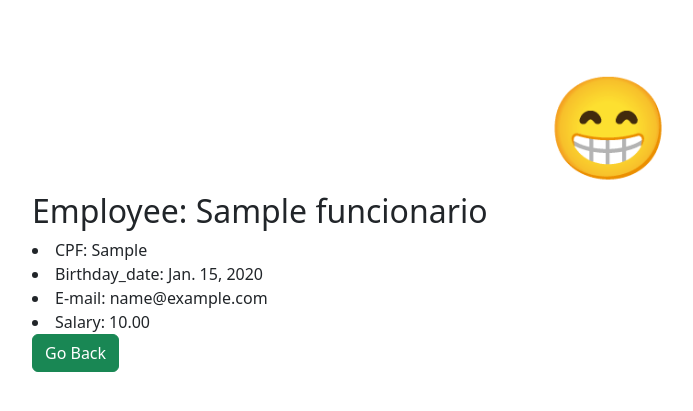
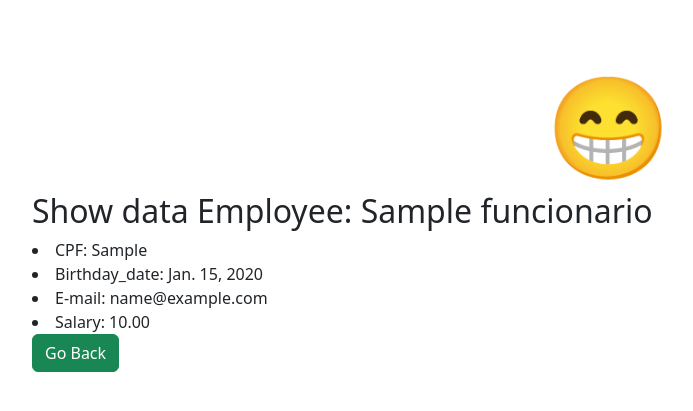
Before and after one commit to MarcioFreitasUFSC21/atividade-crud, a Django app: a page that uses app/templates/lista_funcionario.html in a window 1280 px wide. Shown: the top 411 px of the page, without its empty margins (32-725 px from the left). Run offline with Django 5.2, Linux system fonts and the light colour scheme; tables that the repository leaves empty hold one stand-in row (values such as "Sample post"); some libraries are stand-ins or nearby versions.

Commit message:
more changes to show data employeer

```diff
--- a/app/templates/lista_funcionario.html
+++ b/app/templates/lista_funcionario.html
@@ -15,7 +15,7 @@
 </head>
 <body>
     <h2><center><span style='font-size:100px;'>&#128513;</span></center></h2>
-    <h2> Employee: {{ fun.name }} </h2>
+    <h2>Show data Employee: {{ fun.name }} </h2>
     <li>CPF: {{ fun.cpf }}</li>
     <li>Birthday_date: {{ fun.birthday_date }}</li>
     <li>E-mail: {{ fun.email }}</li>
--- a/app/templates/lista_funcionarios.html
+++ b/app/templates/lista_funcionarios.html
@@ -20,7 +20,7 @@
     <table class="table table-dark table-striped">
         <thead>
             <tr>
-                <th> Employee name</th>
+                <th>Employee name</th>
                 <th> Actions</th>
             </tr>
         </thead>
```
